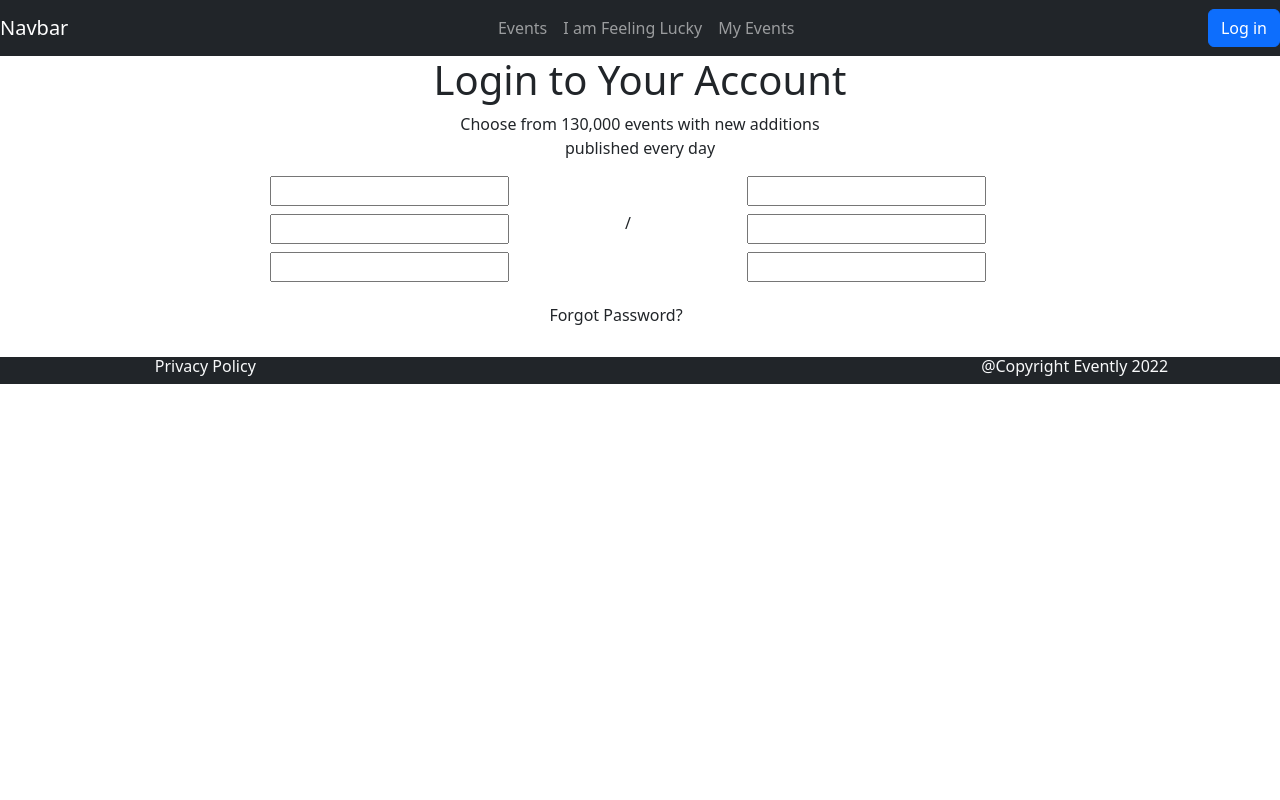
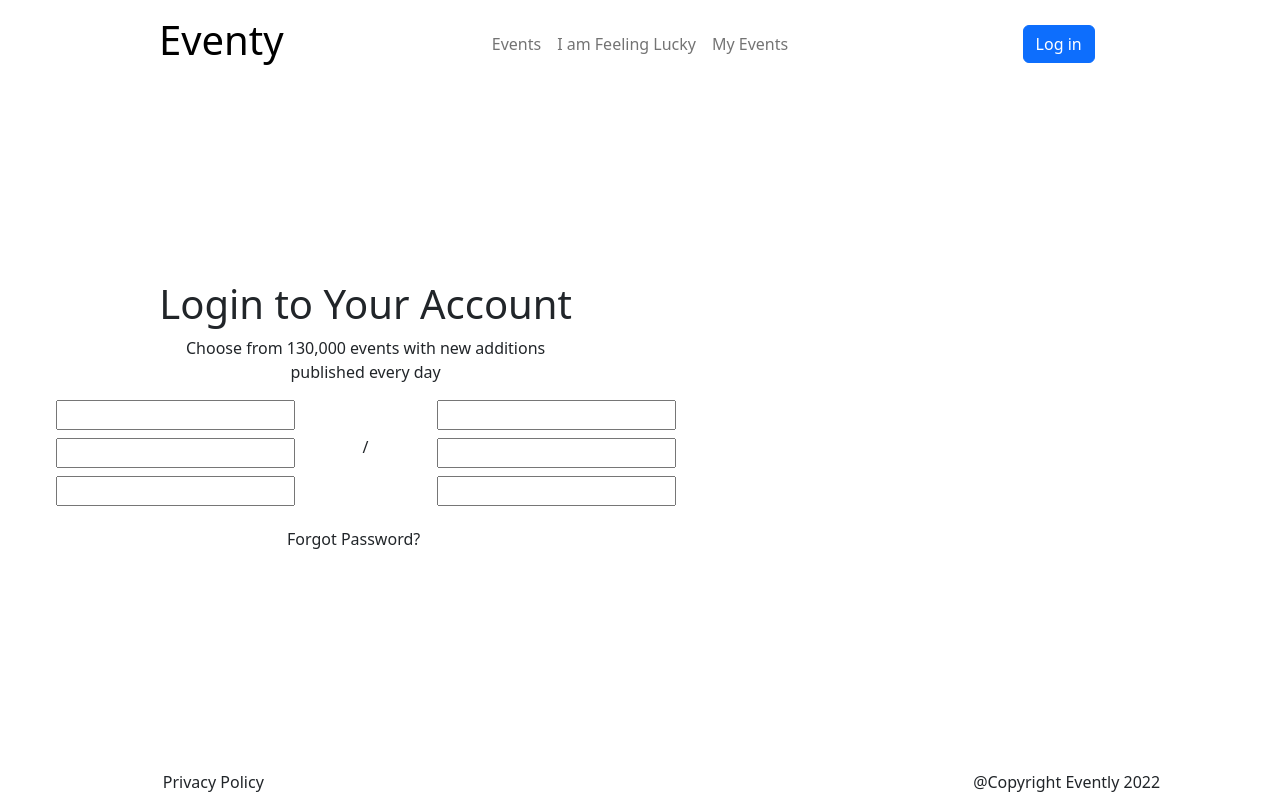
Before and after one commit to FakeTicTac/Eventy-Vue, a Vue app in the folder eventy-vue/: page /login in a window 1280 px wide. Built offline with nearby package versions, Linux system fonts and the light colour scheme.

Commit message:
Some State.

```diff
--- a/eventy-vue/src/App.vue
+++ b/eventy-vue/src/App.vue
@@ -1,10 +1,20 @@
 
 <template>
 
-    <Header/>
-    <router-view />
-    <Footer/>
+  <div class="container-fluid d-flex flex-column min-vh-100">
+    <header>
+      <Header/>
+    </header>
 
+    <!-- Main Content Of Page. -->
+    <div class="container-fluid flex-fill d-flex align-items-center">
+      <router-view />
+    </div>
+
+    <footer class="mt-auto">
+      <Footer/>
+    </footer>
+  </div>
 </template>
 
 
--- a/eventy-vue/src/components/Footer.vue
+++ b/eventy-vue/src/components/Footer.vue
@@ -1,6 +1,6 @@
 
 <template>
-  <div class="row text-light bg-dark text-center">
+  <div class="row text-center">
     <div class="col-md-4">
       <h6>Privacy Policy</h6>
     </div>
@@ -10,7 +10,7 @@
     <div class="col-md-4">
       <h6>@Copyright Evently 2022</h6>
     </div>
-  </div>
+        </div>
 </template>
 
 
--- a/eventy-vue/src/components/Header.vue
+++ b/eventy-vue/src/components/Header.vue
@@ -1,15 +1,14 @@
 
 <template>
-<nav class="navbar navbar-expand-sm bg-dark navbar-dark">
-  <!-- Brand -->
-  <a class="navbar-brand" href="#">Navbar</a>
+<nav class="navbar navbar-expand-sm py-3">
 
-  <!-- Toggler/collapsibe Button -->
-  <button class="navbar-toggler" type="button" data-toggle="collapse" data-target="#collapsibleNavbar">
-    <span class="navbar-toggler-icon"></span>
-  </button>
+    <!-- Brand/Logo Section. -->
+    <div class="col-md-4 text-center">
+      <h1 style="color: black;">Eventy</h1>
+    </div>
 
-  <!-- Navbar links -->
+    <!-- Navigation Items Section. -->
+    <div class="col-md-4">
       <div class="collapse navbar-collapse justify-content-center" id="collapsibleNavbar">
         <ul class="navbar-nav">
           <li class="nav-item">
@@ -23,8 +22,16 @@
           </li>
         </ul>
       </div>
+    </div>
 
+    <!-- Log In/Sign Up Button Section. -->
+    <div class="col-md-4 text-center">
     <button type="button" class="btn btn-primary">Log in</button>
+  </div>
+
+  <!-- Navbar links -->
+
+
 
 </nav>
 </template>
@@ -38,5 +45,9 @@
 
 
 <style scoped>
+  .navbar {
+    background-color: #FFFFFF;
+    color: #FFFFFF;
+  }
 
 </style>
--- a/eventy-vue/src/views/Account/Login.vue
+++ b/eventy-vue/src/views/Account/Login.vue
@@ -1,5 +1,7 @@
 
 <template>
+
+  <div class="wrapper">
 
   <div class="row">
     <div class="col-md-12 text-center">
@@ -8,6 +10,8 @@
       published every day
       </p>
     </div>
+  </div>
+
   <div class="row text-center">
     <div class="col-md-5 col-sd-12 text-md-end text-sm-center">
       <input type="text">
@@ -19,6 +23,8 @@
         <input type="text">
       </div>
   </div>
+
+
   <div class="row text-center mt-2">
       <div class="col-md-5 text-end">
         <input type="text">
@@ -30,6 +36,7 @@
         <input type="text">
       </div>
   </div>
+
         <div class="row text-center mt-2">
       <div class="col-md-5 text-end">
         <input type="text">
```
Lines whose indentation alone changed are shown as unchanged.
